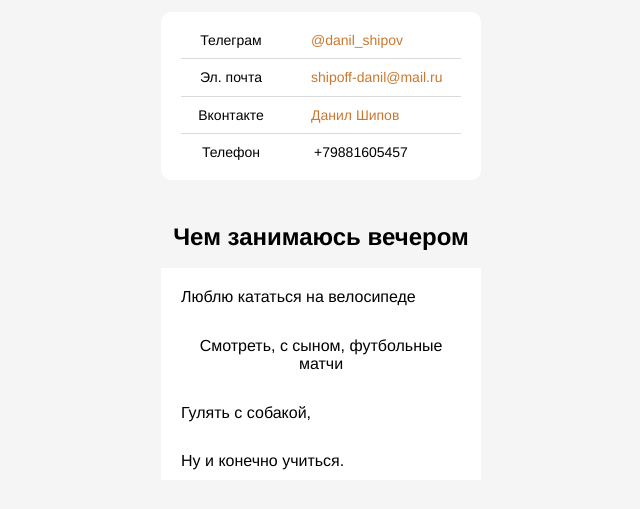
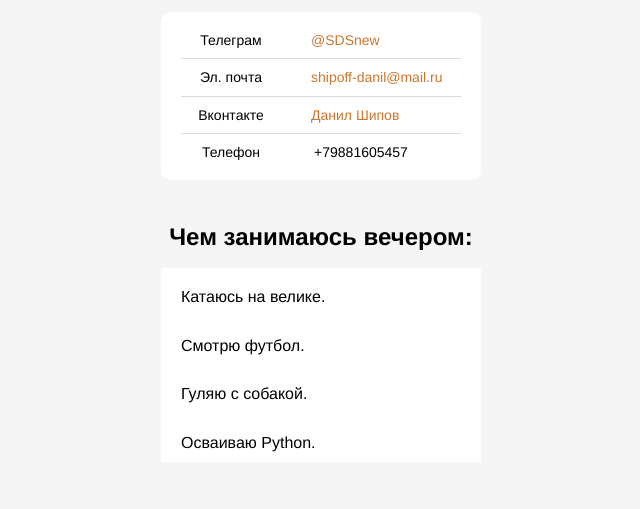
Before and after one commit to SDSnew/SDSnew.github.io, a plain HTML site: page index.html in a window 1280 px wide. Shown: the part 517-1026 px from the top of the page, without its empty margins (319-959 px from the left). Drawn offline with Linux system fonts and the light colour scheme.

Commit message:
Update index.html

```diff
--- a/index.html
+++ b/index.html
@@ -22,7 +22,7 @@
       <ul class="links__container">
         <li class="links__link">
           <p class="links__title">Телеграм</p>
-          <a class="linsk__link" href="http://t.me/sdsnew777">@danil_shipov</a>
+          <a class="linsk__link" href="http://t.me/SDSnew">@SDSnew</a>
         </li>
         <li class="links__link">
           <p class="links__title">Эл. почта</p>
@@ -39,11 +39,11 @@
 
     </section>
     <section class="links">
-      <h2 class="links__header">Чем занимаюсь вечером</h2>
-      <p class="hobby"> Люблю кататься на велосипеде</p>
-      <p class="hobby">Смотреть, с сыном, футбольные матчи</p>
-      <p class="hobby">Гулять с собакой,</p>
-      <p class="hobby">Ну и конечно учиться.</p>
+      <h2 class="links__header">Чем занимаюсь вечером:</h2>
+      <p class="hobby"> Катаюсь на велике.</p>
+      <p class="hobby">Смотрю футбол.</p>
+      <p class="hobby">Гуляю с собакой.</p>
+      <p class="hobby">Осваиваю Python.</p>
     </section>
   </main>
   <script type="text/javascript" src="js.js"></script>
```
